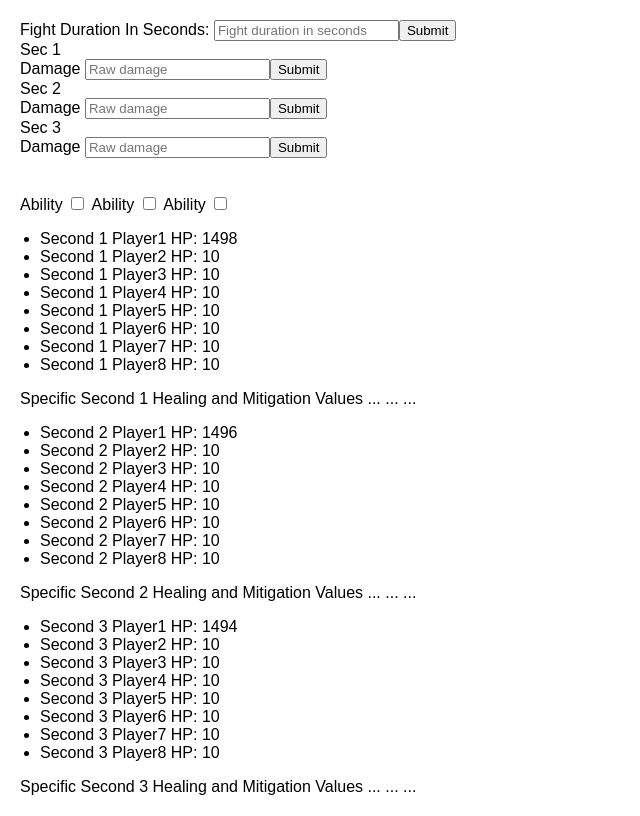
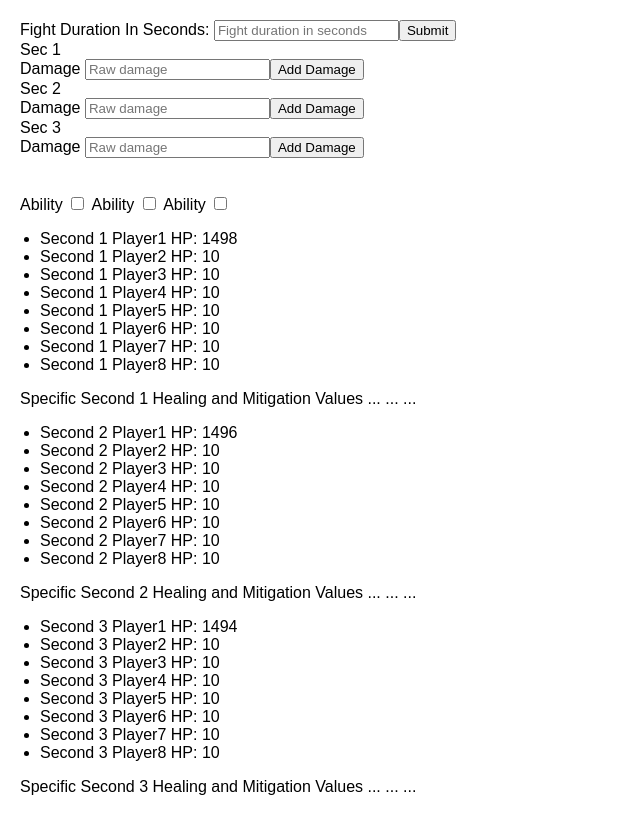
Before and after one commit to jlhedric/mitigate, a React (Create React App) app in the folder src/: page / in a window 1280 px wide. Shown: the whole page, without its empty margins (0-640 px from the left). Built offline with nearby package versions, Linux system fonts and the light colour scheme.

Commit message:
very basic damage incrementor

```diff
--- a/src/Components/AbilitiesBucket.js
+++ b/src/Components/AbilitiesBucket.js
@@ -1,12 +1,12 @@
 import React from 'react'
 import Abilities from './Abilities'
 
-const AbilitiesBucket = ({fightDuration}) => {
+const AbilitiesBucket = ({ fightDuration }) => {
   const childrenAmount = Array(fightDuration).fill(1)
 
   return (
     <span>
-      {childrenAmount.map((_, index) => (<Abilities key={index}/>))}
+      {childrenAmount.map((_, index) => (<Abilities key={index} />))}
     </span>
   )
 }
--- a/src/Components/Damage.js
+++ b/src/Components/Damage.js
@@ -1,20 +1,19 @@
 import React, {useState} from 'react'
 // REMEMBER. DAMAGE IS -ALL- SOURCES OF DAMAGE A SECOND.
 
-const Damage = ({id, damageCollection, onSubmit}) => {
-  const [damageThisSecond, setDamageThisSecond] = useState("");
-
+const Damage = ({id, damageAtSec, onSubmit}) => {
+  const [damageThisSecond, setDamageThisSecond] = useState({});
 
 
   return (
     <React.Fragment>
       <span>Sec {id+1} &nbsp;</span>
-      <form>
+      <form onSubmit={onSubmit} id={id}>
         <label>Damage </label>
         <input
-          name={`DamageAtSec${id+1}`}
+          name={`AddDamageAtSec${id+1}`}
           placeholder='Raw damage'/>
-        <button type='submit'>Submit</button>
+        <button type='submit'>Add Damage</button>
       </form>
     </React.Fragment>
   )
--- a/src/Components/Timeline.js
+++ b/src/Components/Timeline.js
@@ -3,38 +3,21 @@ import AbilitiesBucket from './AbilitiesBucket'
 import Damage from './Damage'
 import HpBucket from './HpBucket'
 
-// //https://stackoverflow.com/questions/60657796/prevent-multiple-form-submissions-in-reactjs
-// const useCallbackOnce = (cb) => {
-//     const [called, setCalled] = useState(false);
-//     // Below can be wrapped in useCallback whenever re-renders becomes a problem
-//     return (e) => {
-//         if (!called) {
-//             setCalled(true);
-//             cb(e);
-//         }
-//     }
-// }
-
-// function sleep(ms) {
-//   return new Promise(resolve => setTimeout(resolve, ms));
-// }
+const tempDefaultHpJson = {'Player1': 1500, 'Player2': 10, 'Player3': 10, 'Player4': 10, 'Player5': 10, 'Player6': 10, 'Player7': 10, 'Player8': 10}
+const tempDefaultDamageJson = {'Player1':2, 'Player2':0, 'Player3': 0, 'Player4': 0, 'Player5': 0, 'Player6': 0, 'Player7': 0, 'Player8': 0}
 
 const Timeline = () => {
-  const [fightState, setFightState] = useState(
-    {'fightDuration': 3,
+  const [fightState, setFightState] = useState({
+    'fightDuration': 3,
     'hpCollection': {
-      0:{
-        'Player1': 1500, 'Player2': 10, 'Player3': 10, 'Player4': 10, 'Player5': 10, 'Player6': 10, 'Player7': 10, 'Player8': 10
-      }, 1:{
-        'Player1': 1500, 'Player2': 10, 'Player3': 10, 'Player4': 10, 'Player5': 10, 'Player6': 10, 'Player7': 10, 'Player8': 10
-      }, 2:{
-        'Player1': 1500, 'Player2': 10, 'Player3': 10, 'Player4': 10, 'Player5': 10, 'Player6': 10, 'Player7': 10, 'Player8': 10
-      }
+      0: tempDefaultHpJson,
+      1: tempDefaultHpJson,
+      2: tempDefaultHpJson
     },
     'damageCollection': {
-      0:{'Player1':2, 'Player2':0, 'Player3': 0, 'Player4': 0, 'Player5': 0, 'Player6': 0, 'Player7': 0, 'Player8': 0},
-      1:{'Player1':2, 'Player2':0, 'Player3': 0, 'Player4': 0, 'Player5': 0, 'Player6': 0, 'Player7': 0, 'Player8': 0},
-      2:{'Player1':2, 'Player2':0, 'Player3': 0, 'Player4': 0, 'Player5': 0, 'Player6': 0, 'Player7': 0, 'Player8': 0}
+      0: tempDefaultDamageJson,
+      1: tempDefaultDamageJson,
+      2: tempDefaultDamageJson
     }
   })
 
@@ -53,12 +36,39 @@ const Timeline = () => {
       const hpCollection = {}
       const damageCollection = {}
       for (var i = 0; i < duration; i++) {
-        hpCollection[i] = {'Player1': 1500, 'Player2': 10, 'Player3': 10, 'Player4': 10, 'Player5': 10, 'Player6': 10, 'Player7': 10, 'Player8': 10}
-        damageCollection[i] = {'Player1':2, 'Player2':0, 'Player3': 0, 'Player4': 0, 'Player5': 0, 'Player6': 0, 'Player7': 0, 'Player8': 0}
+        hpCollection[i] = tempDefaultHpJson
+        damageCollection[i] = tempDefaultDamageJson
       }
       setFightState({'fightDuration': duration, 'hpCollection': hpCollection, 'damageCollection': damageCollection})
     }
-  };
+};
+  // TODO: Apply damage to specific targets
+  const handleAddDamageSubmit = (e) => {
+    e.preventDefault();
+    const index = Number(e.target.id)
+    let newDamage =  Number(Object.fromEntries(new FormData(e.target).entries())['AddDamageAtSec'+(index+1)])   //seconds are 1 indexed
+    if(!isNaN(newDamage) && newDamage > 0){
+      newDamage = Math.floor(newDamage)
+      setFightState(prevState => ({
+        ...prevState,
+        damageCollection: {
+          ...prevState.damageCollection,
+          [index]: {
+            'Player1': prevState.damageCollection[index].Player1 + newDamage,
+            'Player2': prevState.damageCollection[index].Player2 + newDamage,
+            'Player3': prevState.damageCollection[index].Player3 + newDamage,
+            'Player4': prevState.damageCollection[index].Player4 + newDamage,
+            'Player5': prevState.damageCollection[index].Player5 + newDamage,
+            'Player6': prevState.damageCollection[index].Player6 + newDamage,
+            'Player7': prevState.damageCollection[index].Player7 + newDamage,
+            'Player8': prevState.damageCollection[index].Player8 + newDamage
+          }
+        }
+
+      }))
+    }
+
+  }
 
   const childrenAmount = Array(fightState['fightDuration']).fill(1)
 
@@ -71,7 +81,13 @@ const Timeline = () => {
           placeholder='Fight duration in seconds'/>
         <button type='submit'>Submit</button>
       </form>
-      {childrenAmount.map((_, index) => (<Damage key={index} id={index} damageCollection={fightState['damageCollection'][index]} />))}
+      {childrenAmount.map((_, index) => (
+        <Damage
+          key={index}
+          id={index}
+          damageAtSec={fightState['damageCollection'][index]}
+          onSubmit={handleAddDamageSubmit}
+        />))}
       <br/>
       <br/>
       <AbilitiesBucket fightDuration={fightState['fightDuration']}/>
--- a/src/index.js
+++ b/src/index.js
@@ -2,7 +2,7 @@ import React, { StrictMode } from "react";
 import { createRoot } from "react-dom/client";
 import "./styles.css";
 
-import App from "./Components/App";
+import App from "./components/App";
 
 const root = createRoot(document.getElementById("root"));
 root.render(
```
